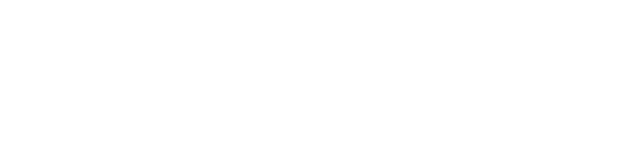
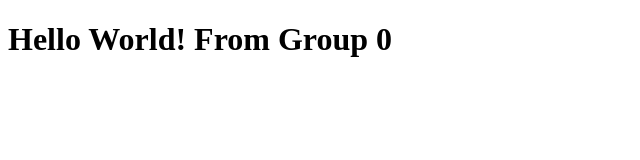
Before and after one commit to ongaikngee/collab-test, a plain HTML site: page index.html in a window 1280 px wide. Shown: the whole page, without its empty margins (0-640 px from the left). Drawn offline with Linux system fonts and the light colour scheme.

Commit message:
added h1 in body

```diff
--- a/index.html
+++ b/index.html
@@ -6,6 +6,7 @@
     <title>Document</title>
 </head>
 <body>
+<h1>Hello World! From Group 0</h1>
 
 </body>
 </html>
```
